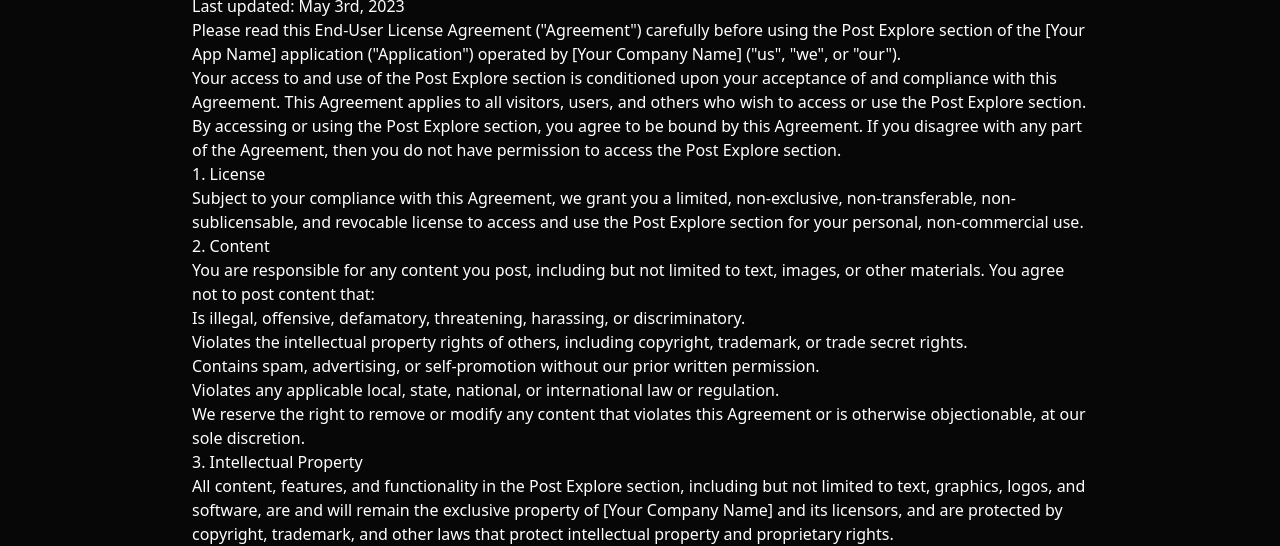
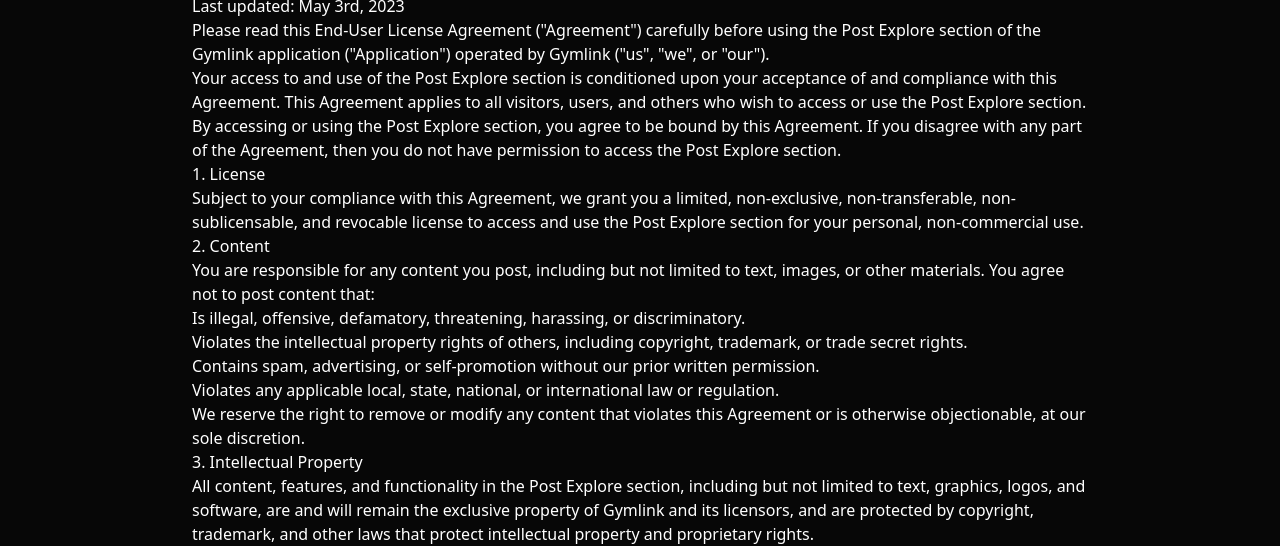
Before and after one commit to Gymlinkapp/gymlink-landing-page, an Astro site: page /EULA in a window 1280 px wide. Shown: the part 254-800 px from the top of the page. Built offline with nearby package versions, Linux system fonts and the light colour scheme; Astro itself is replaced by a stand-in of ours.

Commit message:
added missing boilerplate

```diff
--- a/src/pages/EULA.astro
+++ b/src/pages/EULA.astro
@@ -8,8 +8,8 @@
   <p>Last updated: May 3rd, 2023</p>
   <p>
     Please read this End-User License Agreement ("Agreement") carefully before
-    using the Post Explore section of the [Your App Name] application
-    ("Application") operated by [Your Company Name] ("us", "we", or "our").
+    using the Post Explore section of the Gymlink application
+    ("Application") operated by Gymlink ("us", "we", or "our").
   </p>
   <p>
     Your access to and use of the Post Explore section is conditioned upon your
@@ -60,7 +60,7 @@
   <p>
     All content, features, and functionality in the Post Explore section,
     including but not limited to text, graphics, logos, and software, are and
-    will remain the exclusive property of [Your Company Name] and its licensors,
+    will remain the exclusive property of Gymlink and its licensors,
     and are protected by copyright, trademark, and other laws that protect
     intellectual property and proprietary rights.
   </p>
```
